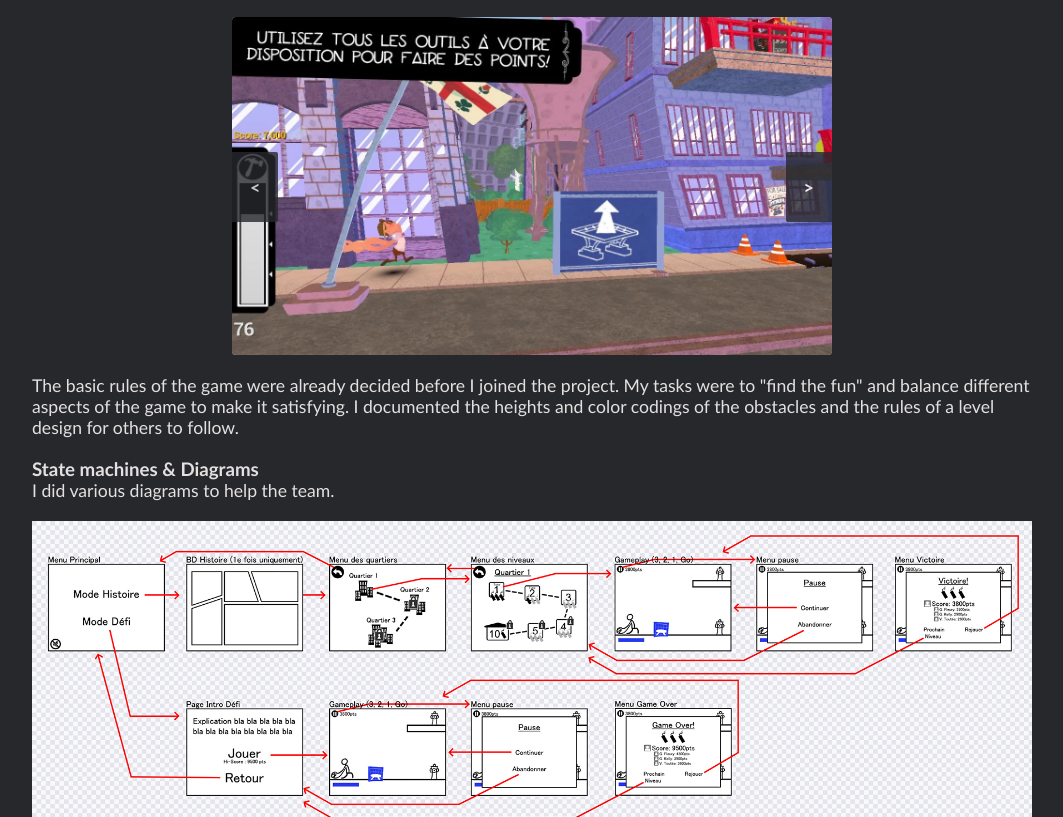
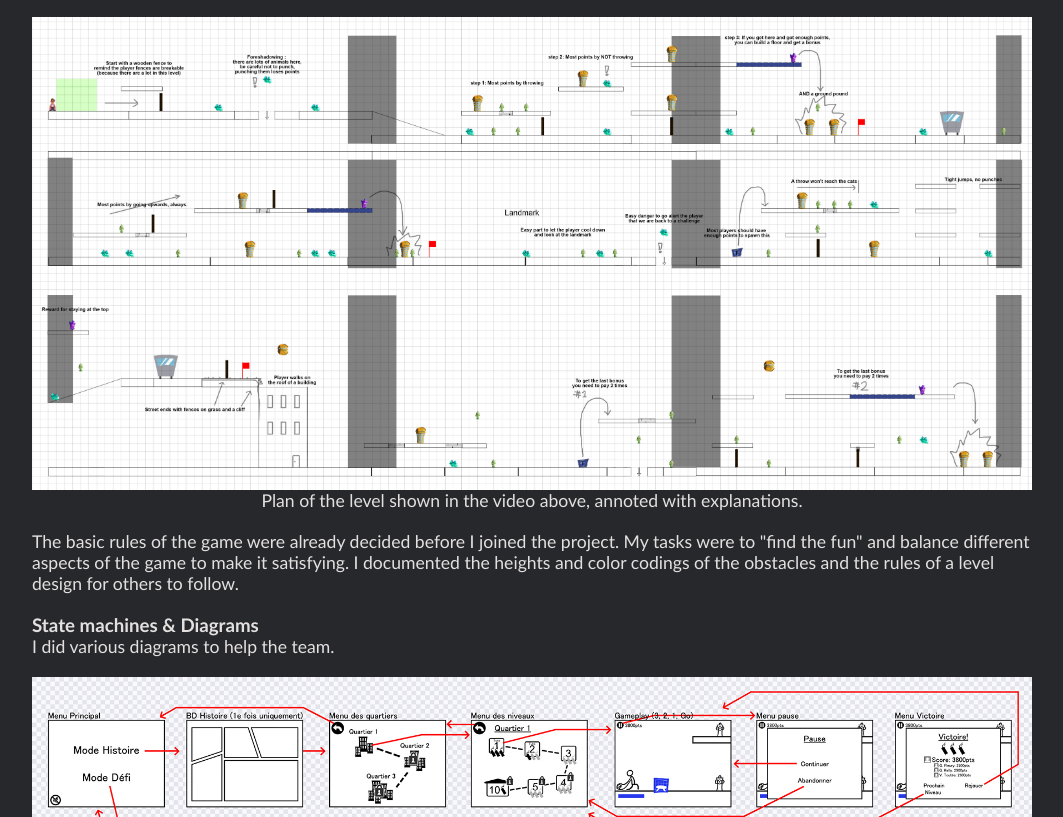
Before and after one commit to GabrielFleury/gabfleury, a plain HTML site: page projects/brutaliste.html in a window 1280 px wide. Shown: the part 932-1749 px from the top of the page, without its empty margins (108-1171 px from the left). Drawn offline with nearby package versions, Linux system fonts and the light colour scheme.

Commit message:
Brutaliste Level Design Square
added the plan to explain the video

```diff
--- a/projects/brutaliste.html
+++ b/projects/brutaliste.html
@@ -61,6 +61,10 @@
 	</div>
 	<p style="text-align:center">Video reflects the work of the entire team.</p>
 
+	<div class="showcase_container"><img src="img/Brutaliste_LevelSquare.jpg" class="showcase" style="width:100%"/></div>
+	<p style="text-align:center">Plan of the level shown in the video above, annoted with explanations.</p>
+
+	<!--
 	<div id="slider" class="sliderBrutaliste">
 	  <a class="control_next">></a>
 	  <a class="control_prev"><</a>
@@ -70,6 +74,7 @@
 		<li><img src="img/brutaliste_promo3.jpg"/></li>
 	  </ul>
 	</div>
+	-->
 
 	<p>The basic rules of the game were already decided before I joined the project. My tasks were to "find the fun" and balance different aspects of the game to make it satisfying. I documented the heights and color codings of the obstacles and the rules of a level design for others to follow.
 	</p>
```
Also changed, not shown: projects/img/Brutaliste_LevelSquare.jpg (added).
